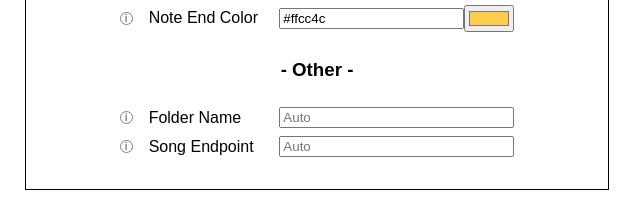
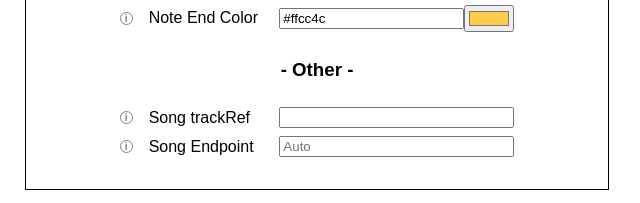
Before and after one commit to TC-Chart-Converter/TC-Chart-Converter.github.io, a plain HTML site: page index.html in a window 1280 px wide. Shown: the part 1195-1398 px from the top of the page, 323-963 px from the left. Drawn offline with Linux system fonts and the light colour scheme.

Commit message:
Change "Folder Name" to "Song trackRef", make it required and update popup/tooltip

```diff
--- a/index.html
+++ b/index.html
@@ -138,12 +138,11 @@
 
       <h3>- Other -</h3>
 
-      <abbr title="Name of the song folder, required for old versions of TrombLoader">i</abbr>
-      <label for="foldername">Folder Name</label>
-      <input type="text" id="foldername" name="foldername" placeholder="Auto">
+      <abbr title="Name used internally to identify your chart. (Ideally only contains a-Z, 1-9, _, - and spaces)">i</abbr>
+      <label for="foldername">Song trackRef</label>
+      <input type="text" id="foldername" name="foldername">
 
-      <abbr
-        title="The length of the song in measures. Leave this blank unless you need to manually set the endpoint.">i</abbr>
+      <abbr title="The length of the song in measures. Leave this blank unless you need to manually set the endpoint.">i</abbr>
       <label for="songendpoint">Song Endpoint</label>
       <input type="number" id="songendpoint" name="songendpoint" placeholder="Auto">
     </div>
--- a/src/generate.js
+++ b/src/generate.js
@@ -8,7 +8,7 @@ const Generate = (function () {
     if (!Inputs.verifyInputs() || MidiToNotes.notes.length === 0) {
       alert(
         "Please ensure a valid midi is uploaded and all fields are filled\n" +
-          "(Folder Name and Song Endpoint can be empty)"
+          "(Song Endpoint can be empty)"
       );
       return;
     }
--- a/src/inputs.js
+++ b/src/inputs.js
@@ -21,7 +21,7 @@ const Inputs = (function () {
   };
 
   /** Inputs that are not required to be filled in */
-  const optionalInputNames = new Set(["foldername", "songendpoint"]);
+  const optionalInputNames = new Set(["songendpoint"]);
 
   /** Inputs that need to be formatted as ints */
   const intInputNames = new Set([
```
